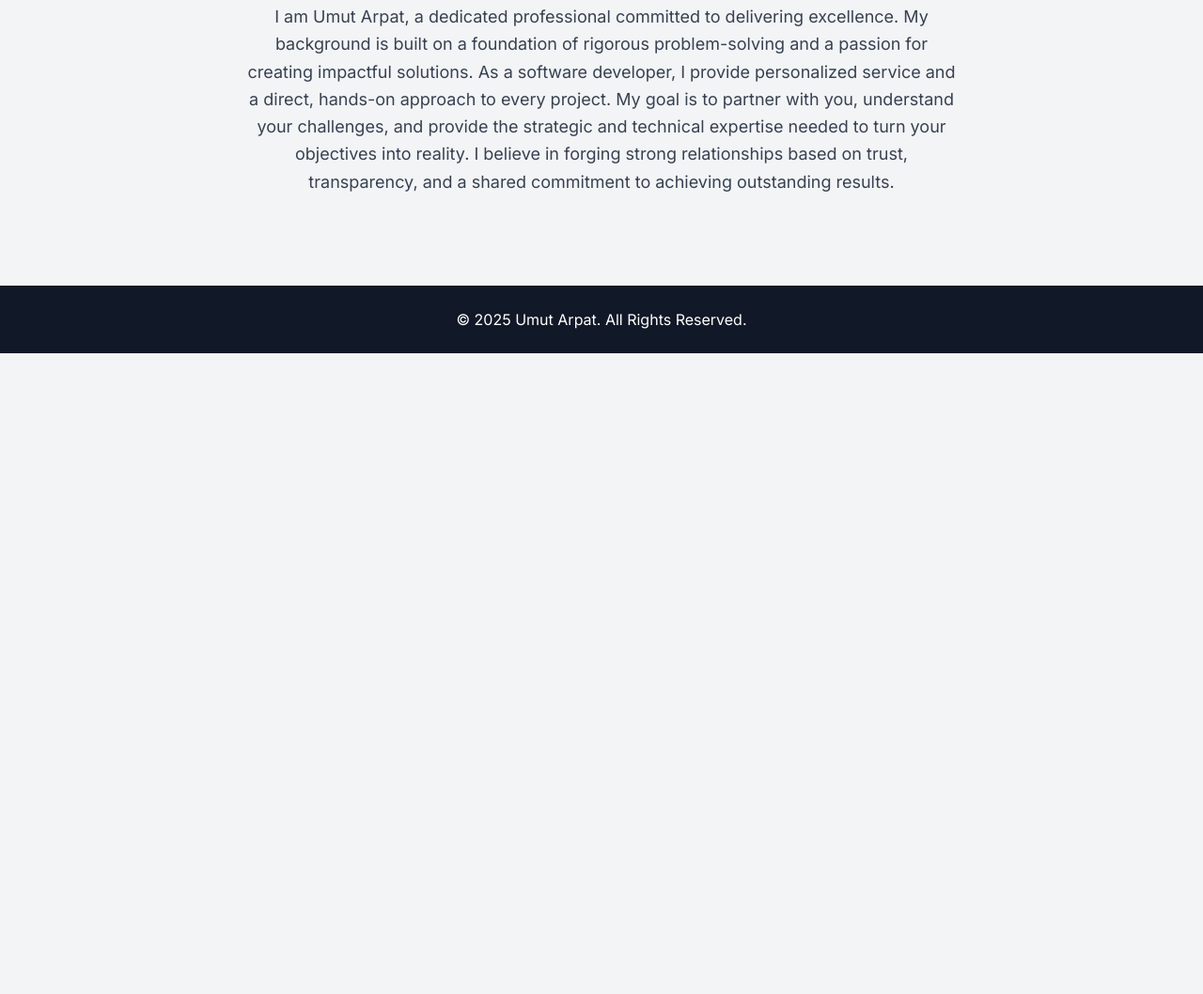
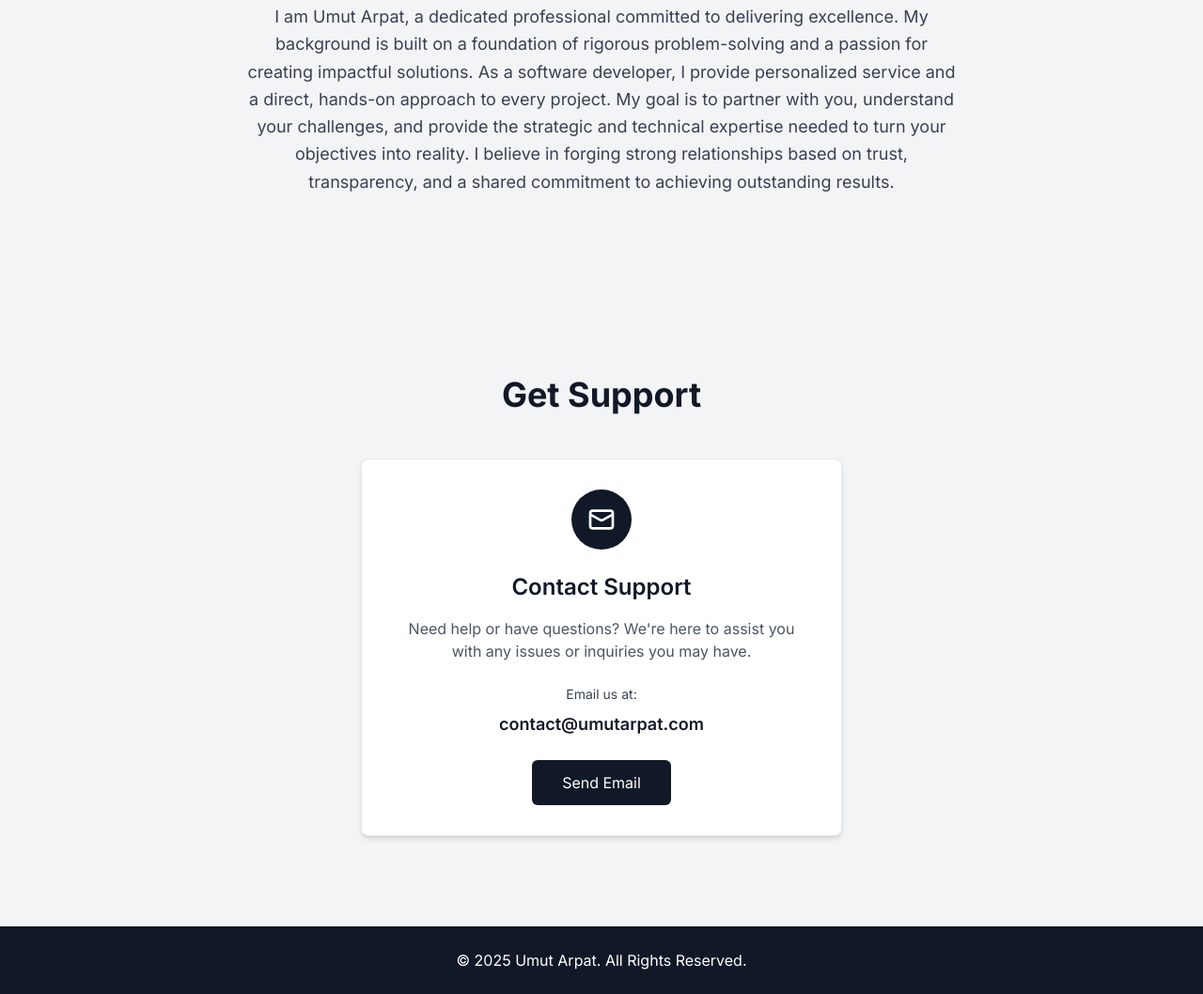
Before and after one commit to umutarpat/umutarpat.github.io, a plain HTML site: page index.html in a window 1280 px wide. Shown: the part 1139-2197 px from the top of the page at 94% size. Before the commit the page ends 1515 px from the top, so only its background shows below. Drawn offline with nearby package versions, Linux system fonts and the light colour scheme.

Commit message:
added support section

```diff
--- a/index.html
+++ b/index.html
@@ -22,6 +22,7 @@
             <nav>
                 <a href="#services" class="text-gray-600 hover:text-gray-900 mx-2 md:mx-4 transition-colors">Services</a>
                 <a href="#about" class="text-gray-600 hover:text-gray-900 mx-2 md:mx-4 transition-colors">About</a>
+                <a href="#support" class="text-gray-600 hover:text-gray-900 mx-2 md:mx-4 transition-colors">Support</a>
             </nav>
         </div>
     </header>
@@ -90,11 +91,44 @@
             </p>
         </div>
     </section>
+
+    <!-- Support Section -->
+    <section id="support" class="py-16 md:py-24">
+        <div class="container mx-auto px-4">
+            <h3 class="text-2xl md:text-4xl font-bold text-gray-900 text-center mb-12">Get Support</h3>
+            <div class="max-w-lg mx-auto">
+                <div class="bg-white p-8 rounded-lg shadow-md border border-gray-200 text-center">
+                    <div class="flex justify-center items-center h-16 w-16 rounded-full bg-gray-900 text-white mb-6 mx-auto">
+                        <svg xmlns="http://www.w3.org/2000/svg" class="h-8 w-8" fill="none" viewBox="0 0 24 24" stroke="currentColor">
+                            <path stroke-linecap="round" stroke-linejoin="round" stroke-width="2" d="M3 8l7.89 4.26a2 2 0 002.22 0L21 8M5 19h14a2 2 0 002-2V7a2 2 0 00-2-2H5a2 2 0 00-2 2v10a2 2 0 002 2z" />
+                        </svg>
+                    </div>
+                    <h4 class="text-2xl font-semibold text-gray-900 mb-4">Contact Support</h4>
+                    <p class="text-gray-600 mb-6">
+                        Need help or have questions? We're here to assist you with any issues or inquiries you may have.
+                    </p>
+                    <div class="mb-6">
+                        <p class="text-sm font-medium text-gray-700 mb-2">Email us at:</p>
+                        <a href="mailto:contact@umutarpat.com"
+                           class="text-lg font-semibold text-gray-900 hover:text-gray-700 transition-colors">
+                            contact@umutarpat.com
+                        </a>
+                    </div>
+                    <a href="mailto:contact@umutarpat.com"
+                       class="inline-block bg-gray-900 text-white px-8 py-3 rounded-md hover:bg-gray-800 focus:outline-none focus:ring-2 focus:ring-gray-900 focus:ring-offset-2 transition-colors font-medium">
+                        Send Email
+                    </a>
+                </div>
+            </div>
+        </div>
+    </section>
+
     <!-- Footer -->
     <footer class="bg-gray-900 text-white py-6">
         <div class="container mx-auto px-4 text-center">
             <p>&copy; 2025 Umut Arpat. All Rights Reserved.</p>
         </div>
     </footer>
+
 </body>
 </html>
```
